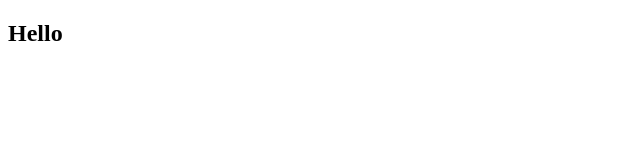
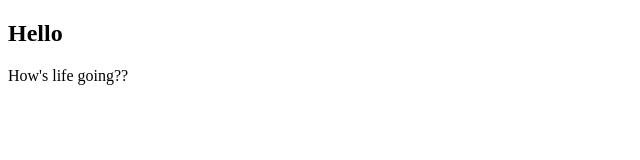
Before and after one commit to akhlaqmaham/Coursera, a website: page index.html in a window 1280 px wide. Shown: the whole page, without its empty margins (0-640 px from the left). Drawn offline with Linux system fonts and the light colour scheme.

Commit message:
second commit

```diff
--- a/index.html
+++ b/index.html
@@ -7,5 +7,6 @@
 </head>
 <body>
     <h2>Hello</h2>
+    <p>How's life going??</p>
 </body>
 </html>
```
Also changed, not shown: package.json (added, +23 -0 lines), 2 other files.
